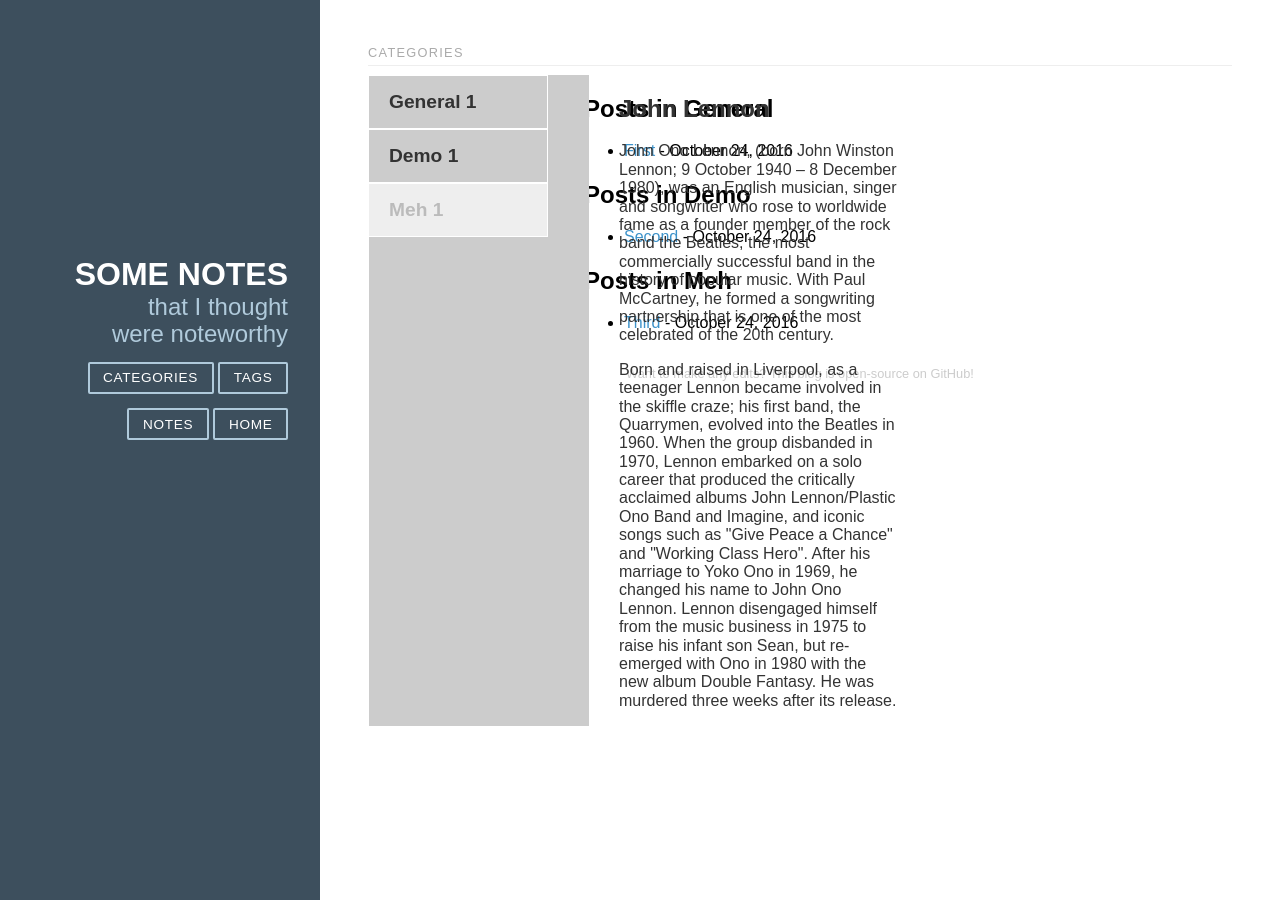
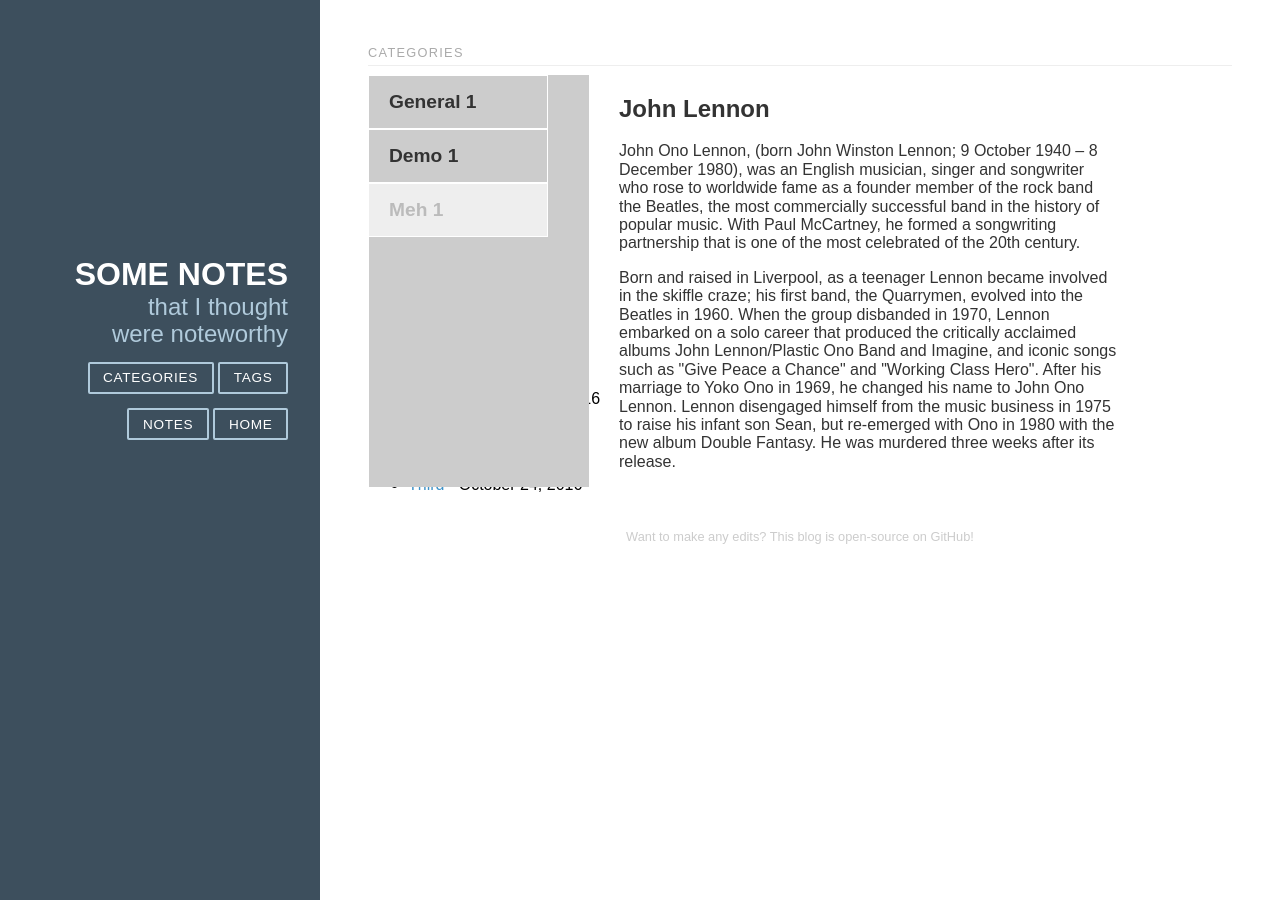
Before and after one commit to monaqvi/monaqvi.github.io, a Jekyll site: the page built from notes/categories.html, in a window 1280 px wide. Built offline with Jekyll 4.4.1, drawn with Linux system fonts in a browser that asks for light colours; nearby versions of some CDN libraries; comment, search, counter and statistics services are not loaded.

Commit message:
Add grid layout to tabs

```diff
--- a/notes/categories.html
+++ b/notes/categories.html
@@ -5,15 +5,15 @@
 <section>
   <h1 class="content-subhead">Categories</h1>
   <div class="pure-g">
-    <div class="pure-u-1 pure-u-sm-1-4">
+    <div class="pure-u-1">
       <div class="tabordion">
         {% assign categories_list = site.categories %}
         {% if categories_list.first[0] == null %}
           {% for category in categories_list %}
           <section>
             <input type="radio" name="sections" id="{{ category }}" checked>
-            <label for="{{ category }}">{{ category  | capitalize }}<span>{{ site.categories[category].size }}</span></label>
-            <article>
+            <label class="pure-u-sm-1-4" for="{{ category }}">{{ category  | capitalize }}<span>{{ site.categories[category].size }}</span></label>
+            <article class="pure-u-sm-3-4">
               <h2>John Lennon</h2>
               <p>John Ono Lennon, (born John Winston Lennon; 9 October 1940 – 8 December 1980), was an English musician, singer and songwriter who rose to worldwide fame as a founder member of the rock band the Beatles, the most commercially successful band in the history of popular music. With Paul McCartney, he formed a songwriting partnership that is one of the most celebrated of the 20th century.</p>
               <p>Born and raised in Liverpool, as a teenager Lennon became involved in the skiffle craze; his first band, the Quarrymen, evolved into the Beatles in 1960. When the group disbanded in 1970, Lennon embarked on a solo career that produced the critically acclaimed albums John Lennon/Plastic Ono Band and Imagine, and iconic songs such as "Give Peace a Chance" and "Working Class Hero". After his marriage to Yoko Ono in 1969, he changed his name to John Ono Lennon. Lennon disengaged himself from the music business in 1975 to raise his infant son Sean, but re-emerged with Ono in 1980 with the new album Double Fantasy. He was murdered three weeks after its release.</p>
@@ -24,8 +24,8 @@
           {% for category in categories_list %}
           <section>
             <input type="radio" name="sections" id="{{ category[0] | replace:' ','-' }}" checked>
-            <label for="{{ category[0] | replace:' ','-' }}">{{ category[0] | capitalize }} <span>{{ category[1].size }}</span></label>
-            <article>
+            <label class="pure-u-sm-1-4" for="{{ category[0] | replace:' ','-' }}">{{ category[0] | capitalize }} <span>{{ category[1].size }}</span></label>
+            <article class="pure-u-sm-3-4">
               <h2>John Lennon</h2>
               <p>John Ono Lennon, (born John Winston Lennon; 9 October 1940 – 8 December 1980), was an English musician, singer and songwriter who rose to worldwide fame as a founder member of the rock band the Beatles, the most commercially successful band in the history of popular music. With Paul McCartney, he formed a songwriting partnership that is one of the most celebrated of the 20th century.</p>
               <p>Born and raised in Liverpool, as a teenager Lennon became involved in the skiffle craze; his first band, the Quarrymen, evolved into the Beatles in 1960. When the group disbanded in 1970, Lennon embarked on a solo career that produced the critically acclaimed albums John Lennon/Plastic Ono Band and Imagine, and iconic songs such as "Give Peace a Chance" and "Working Class Hero". After his marriage to Yoko Ono in 1969, he changed his name to John Ono Lennon. Lennon disengaged himself from the music business in 1975 to raise his infant son Sean, but re-emerged with Ono in 1980 with the new album Double Fantasy. He was murdered three weeks after its release.</p>
@@ -37,7 +37,7 @@
       </div>
     </div>
 <!-- Tab panes -->
-    <div class="pure-u-1 pure-u-sm-3-4">
+    <div class="pure-u-1">
       {% for category in site.categories %}
         <div id="{{ category[0] | replace:' ','-' }}-ref">
           <h2>Posts in {{ category[0] | capitalize }}</h2>
```
